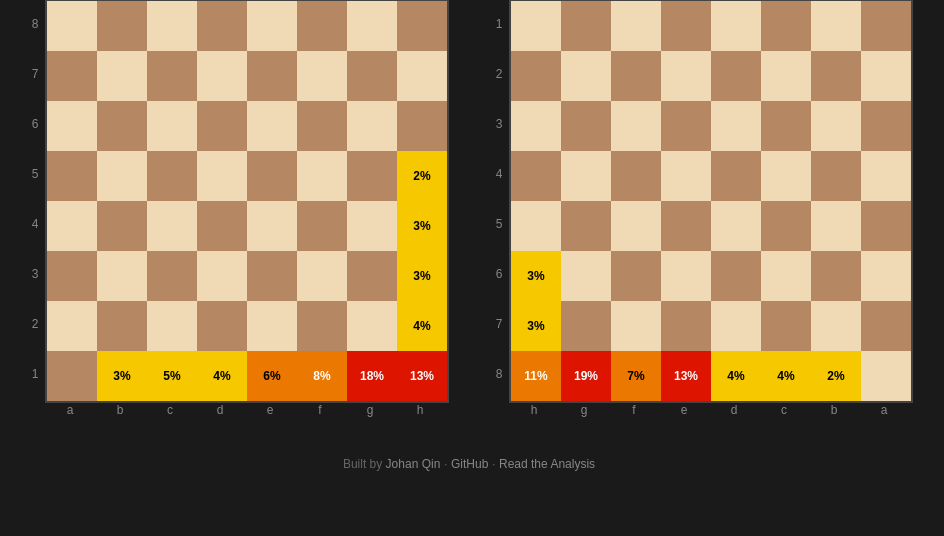
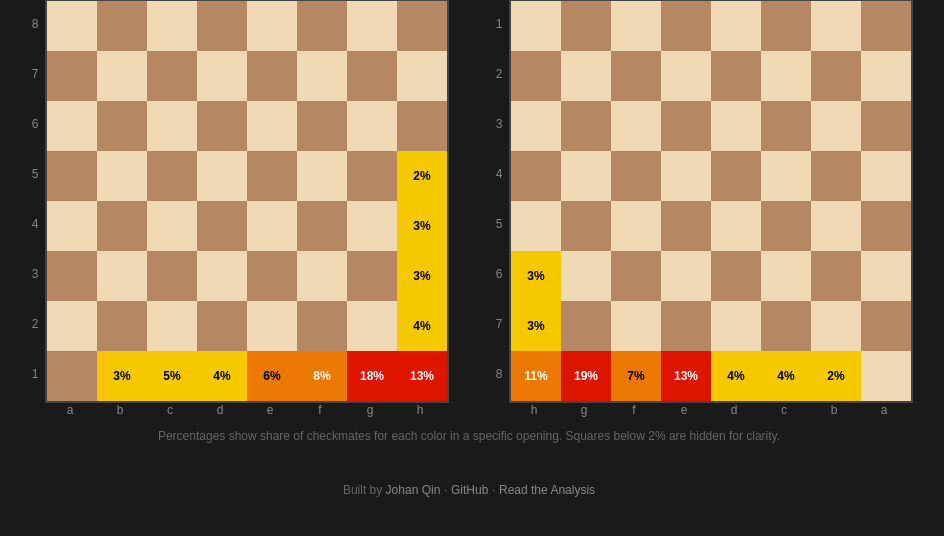
Before and after one commit to johanqin/chess-mate-analysis, a Flask app: page / in a window 1280 px wide. Shown: the part 245-781 px from the top of the page, without its empty margins (171-1115 px from the left). Run offline with Flask 3, Linux system fonts and the light colour scheme.

Commit message:
Add centered percentage note below boards

```diff
--- a/src/templates/index.html
+++ b/src/templates/index.html
@@ -114,7 +114,9 @@
         </div>
     </div>
 </div>
-
+<p style="text-align: center; font-size: 12px; color: #666; margin-top: 12px;">
+    Percentages show share of checkmates for each color in a specific opening. Squares below 2% are hidden for clarity.
+</p>
     <script src="/static/script.js?v=4"></script>
     <div style="text-align: center; color: #666; font-size: 12px; padding: 20px; margin-top: 20px;">
         Built by <a href="https://lichess.org/@/TheMarginalEye" target="_blank" style="color: #888; text-decoration: none;">Johan Qin</a> ·
```
